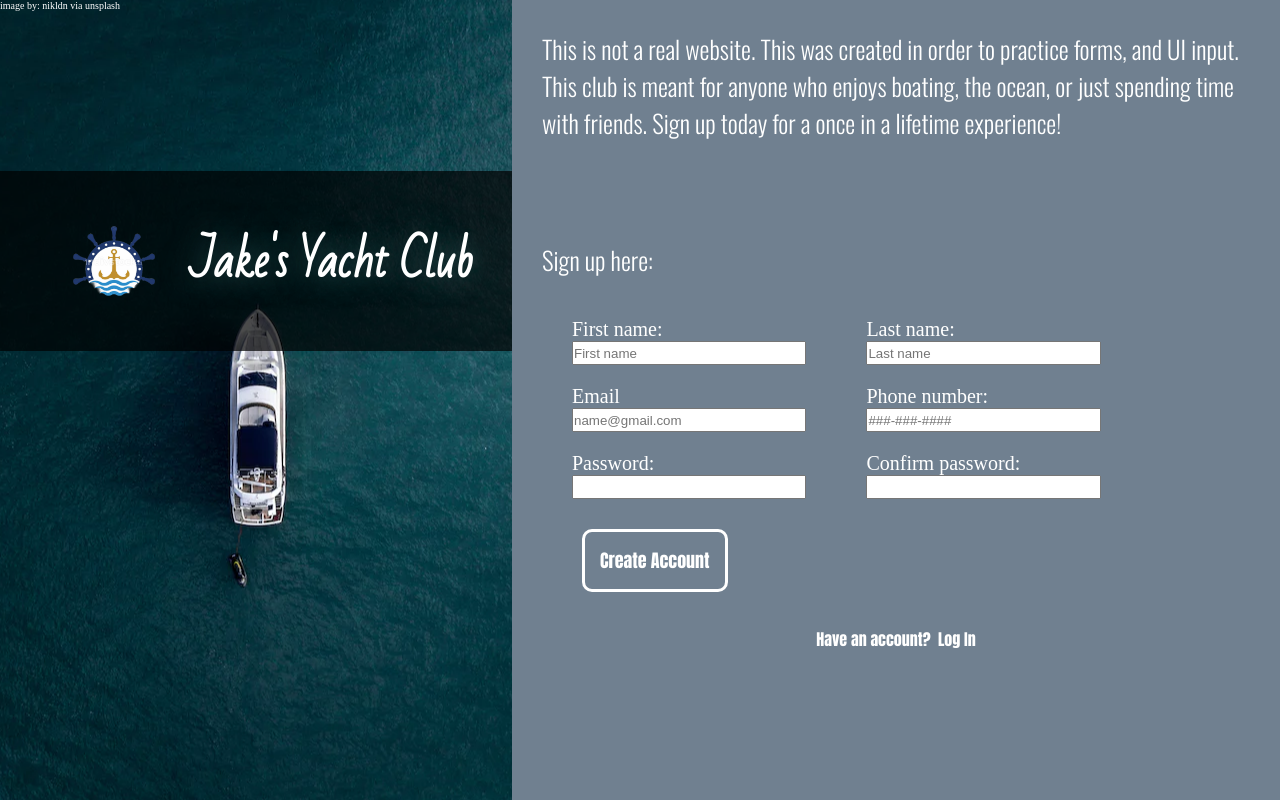
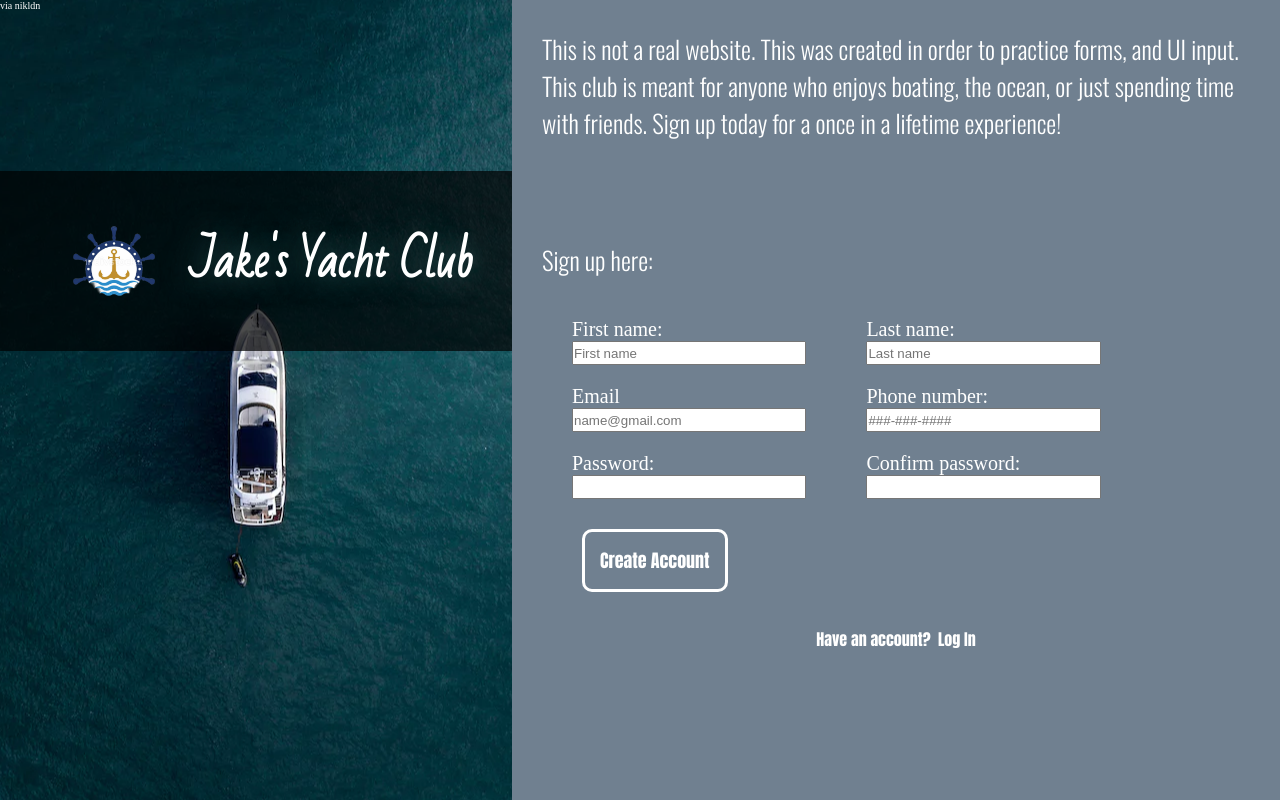
Before and after one commit to JakeRSchwartz/Client-Side-Forms, a plain HTML site: page index.html in a window 1280 px wide. Drawn offline with nearby package versions, Linux system fonts and the light colour scheme; a script that the page names is missing.

Commit message:
minor text fix

```diff
--- a/index.html
+++ b/index.html
@@ -21,7 +21,7 @@
 <body>
     <div class="container">
     <div class="photo-container">
-        image by: nikldn via unsplash
+        via nikldn
         <div class="logo-title">
         <img src="anchor.png">
          <h1 class="title">Jake's Yacht Club</h1>
```
